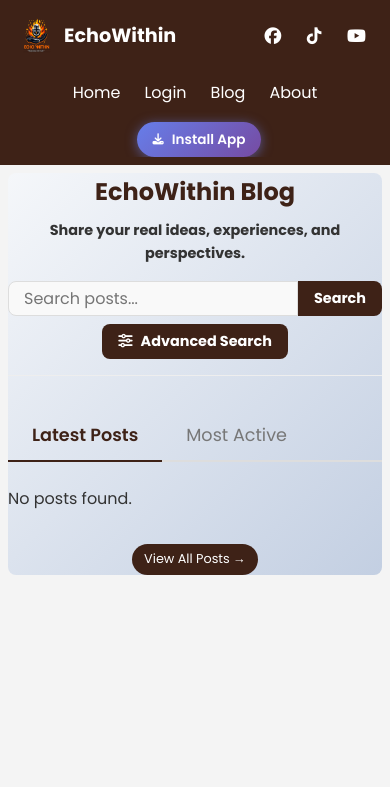
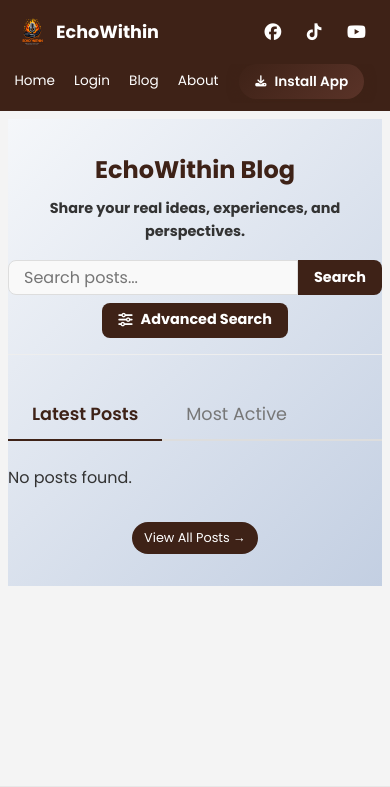
Before and after one commit to vincent0-ai/echowithin, a Python web app: template templates/blog.html in a window 390 px wide. Shown: the top 787 px of the page. Run offline with Jinja, Linux system fonts and the light colour scheme; the template is opened without the code that fills it, so the values that code supplies are empty; some libraries are stand-ins or nearby versions.

Commit message:
feat: Update pagination styles and improve mobile responsiveness; enhance slug generation for emoji titles

```diff
--- a/static/custom_styles.css
+++ b/static/custom_styles.css
@@ -22,7 +22,9 @@
         /* Remove horizontal padding and rounding to go edge-to-edge */
         padding-left: 0;
         padding-right: 0;
-        box-shadow: none; /* Optional: remove shadow on mobile for a flatter look */
+        border-radius: 0; /* Remove rounded corners for edge-to-edge look */
+        box-shadow: none; /* Remove shadow on mobile for a flatter look */
+        max-width: 100%; /* Ensure full width on mobile */
     }
 }
 
@@ -40,7 +42,7 @@
 .install-btn,
 button.install-btn,
 #install-button.install-btn {
-    background: linear-gradient(135deg, #667eea 0%, #764ba2 100%);
+    background: linear-gradient(135deg, #3e2217 0%, #5a3328 100%);
     color: white;
     border: none;
     border-radius: 25px;
@@ -52,7 +54,7 @@ button.install-btn,
     align-items: center;
     gap: 0.5rem;
     transition: all 0.3s ease;
-    box-shadow: 0 2px 8px rgba(102, 126, 234, 0.3);
+    box-shadow: 0 2px 8px rgba(62, 34, 23, 0.3);
     text-decoration: none;
     white-space: nowrap;
     animation: slideInFade 0.5s ease-out, gentleGlow 2s ease-in-out 1s infinite alternate;
@@ -128,11 +130,11 @@ button.install-btn:active,
         margin-left: 0.5rem;
         flex-shrink: 0;
         /* Ensure styles aren't overridden on mobile */
-        background: linear-gradient(135deg, #667eea 0%, #764ba2 100%) !important;
+        background: linear-gradient(135deg, #3e2217 0%, #5a3328 100%) !important;
         color: white !important;
         border: none !important;
         font-weight: 600;
-        box-shadow: 0 2px 8px rgba(102, 126, 234, 0.4);
+        box-shadow: 0 2px 8px rgba(62, 34, 23, 0.4);
     }
 
     .install-btn i {
--- a/static/style.css
+++ b/static/style.css
@@ -1177,10 +1213,16 @@ body {
         flex-wrap: nowrap;       /* Force all items to stay on one line */
         overflow-x: auto;        /* Allow horizontal scroll if links exceed screen width */
         scrollbar-width: none;   /* Hide scrollbar (Firefox) */
+        -webkit-overflow-scrolling: touch; /* Smooth scrolling on iOS */
     }
 
     .nav-links::-webkit-scrollbar {
         display: none;           /* Hide scrollbar (Chrome) */
+    }
+
+    .nav-links a {
+        white-space: nowrap;     /* Prevent individual link text from wrapping */
+        flex-shrink: 0;          /* Don't shrink nav items */
     }
 
     .container {
@@ -1314,14 +1364,32 @@ body {
     .nav-links {
         display: flex;
         flex-direction: row;
-        flex-wrap: wrap;
-        gap: 0.5rem;
+        flex-wrap: nowrap;       /* Prevent wrapping on small screens */
+        gap: 0.4rem;             /* Reduced gap for small screens */
         width: 100%;
-        justify-content: center;
+        overflow-x: auto;        /* Allow horizontal scroll if needed */
+        scrollbar-width: none;   /* Hide scrollbar (Firefox) */
+        -webkit-overflow-scrolling: touch; /* Smooth scrolling on iOS */
+        padding-bottom: 0.25rem; /* Small padding for scroll area */
+    }
+
+    .nav-links::-webkit-scrollbar {
+        display: none;           /* Hide scrollbar (Chrome/Safari) */
+    }
+
+    .nav-links a {
+        font-size: 0.85rem;      /* Smaller font for small screens */
+        padding: 0.35rem 0.4rem; /* Reduced padding */
+        white-space: nowrap;     /* Prevent text wrapping */
+        flex-shrink: 0;          /* Don't shrink nav items */
     }
 
     .nav-brand {
-        font-size: 1.2rem;
+        font-size: 1.1rem;       /* Slightly smaller brand on very small screens */
+    }
+
+    .nav-logo {
+        height: 32px;            /* Smaller logo on small screens */
     }
 
     /* Show social icons next to brand on small screens */
--- a/templates/all_posts.html
+++ b/templates/all_posts.html
@@ -7,6 +7,7 @@
 
 {% block content %}
 <div class="content-wrapper">
+
     <div class="blog-header">
         <h1>All Posts</h1>
         {% if selected_tag %}
--- a/templates/base.html
+++ b/templates/base.html
@@ -75,14 +75,6 @@
             margin-right: 5px;
             border-radius: 4px;
             font-size: 0.8rem;
-        }
-    </style>
-    <style>
-        /* Add padding on mobile for better readability */
-        @media (max-width: 768px) {
-            .content-wrapper {
-                padding: 0 1rem;
-            }
         }
     </style>
     <style>
--- a/templates/blog.html
+++ b/templates/blog.html
@@ -7,14 +7,6 @@
 
 {% block content %}
 <div class="content-wrapper">
-    <style>
-        @media (max-width: 768px) {
-            .content-wrapper {
-                padding-left: 0;
-                padding-right: 0;
-            }
-        }
-    </style>
 
     <div class="blog-header">
         <h1>EchoWithin Blog</h1>
```
Also changed, not shown: other parts of static/custom_styles.css (+44 -6 lines), other parts of static/style.css (+56 -12 lines), main.py (+7 -1 lines), 1 other file.
